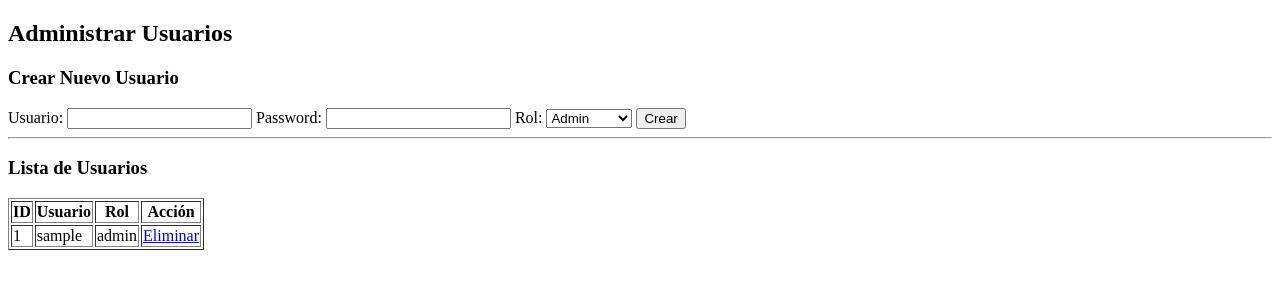
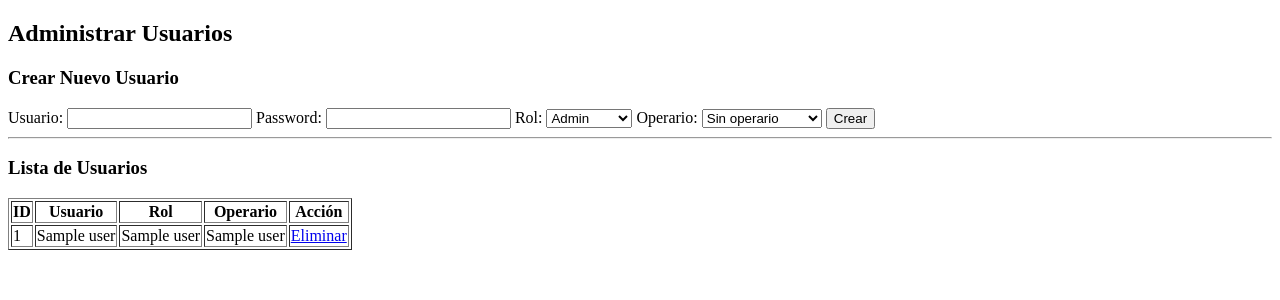
Before and after one commit to totalagroapps/produccion, a FastAPI app: page /usuarios in a window 1280 px wide. Shown: the part 104-404 px from the top of the page. Run offline with FastAPI, Linux system fonts and the light colour scheme; the visitor is signed in with stand-in values (Sample User, id 1); a database or web service that is not in the repository returns one stand-in record (values such as "Sample title").

Commit message:
usuarios

```diff
--- a/main.py
+++ b/main.py
@@ -9,7 +9,7 @@ from auth import login_user, require_admin, hash_password
 from database import db
 from routers.ordenes import router as ordenes_router
 from routers.usuarios import router as usuarios_router
-from routers.android import router as android_router
+from routers.android import router as android_router, guardar_registro_android, usuario_android_actual
 from routers.metricas import router as metricas_router, metricas_semanales
 from routers.bonos import router as bonos_router
 from routers.admin_tools import router as admin_tools_router
@@ -36,6 +36,8 @@ RUTAS_PUBLICAS_EXACTAS = {
     "/logout",
     "/registro_web",
     "/registro_android",
+    "/android/login",
+    "/android/me",
     "/operarios",
     "/maquinas",
     "/ordenes",
@@ -177,8 +179,11 @@ def crear():
         id SERIAL PRIMARY KEY,
         username TEXT UNIQUE NOT NULL,
         password TEXT NOT NULL,
-        role TEXT NOT NULL
+        role TEXT NOT NULL,
+        operario_id INTEGER
     )""")
+
+    c.execute("ALTER TABLE users ADD COLUMN IF NOT EXISTS operario_id INTEGER")
 
     # Crear admin inicial si no existe
     c.execute("SELECT * FROM users WHERE username = %s", ("admin",))
@@ -635,74 +640,8 @@ def logout(request: Request):
 # ================= REGISTRO PRODUCCION ANDROID =================
 
 @app.post("/registro_android")
-def registro_android(data: dict):
-
-    conn = db()
-    c = conn.cursor()
-
-    tiempo = int(data.get("tiempo", 0))
-
-    inicio = None
-    fin = None
-
-    if data.get("inicio") and data.get("fin"):
-        try:
-            inicio = datetime.fromisoformat(str(data["inicio"]).replace("Z", "+00:00"))
-            fin = datetime.fromisoformat(str(data["fin"]).replace("Z", "+00:00"))
-            tiempo = max(0, int((fin - inicio).total_seconds()))
-        except ValueError:
-            inicio = datetime.strptime(str(data["inicio"]), "%Y-%m-%d %H:%M:%S")
-            fin = datetime.strptime(str(data["fin"]), "%Y-%m-%d %H:%M:%S")
-            tiempo = max(0, int((fin - inicio).total_seconds()))
-
-    if not inicio or not fin:
-        fin = datetime.now()
-        inicio = fin - timedelta(seconds=tiempo)
-
-    c.execute("""
-    INSERT INTO registros_produccion
-    (operario_id, orden_id, actividad_id, cantidad, inicio, fin, tiempo)
-    VALUES (%s, %s, %s, %s, %s, %s, %s)
-    """, (
-        data["operario_id"],
-        data["orden_id"],
-        data["actividad_id"],
-        data["cantidad"],
-        inicio.strftime("%Y-%m-%d %H:%M:%S"),
-        fin.strftime("%Y-%m-%d %H:%M:%S"),
-        tiempo
-    ))
-
-    c.execute("""
-    UPDATE orden_actividades
-    SET cantidad_realizada = cantidad_realizada + %s
-    WHERE orden_id = %s AND actividad_id = %s
-    """, (data["cantidad"], data["orden_id"], data["actividad_id"]))
-
-    c.execute("""
-        SELECT SUM(cantidad_realizada), SUM(cantidad_total)
-        FROM orden_actividades
-        WHERE orden_id = %s
-    """, (data["orden_id"],))
-
-    row = c.fetchone()
-
-    if row and row[1] and row[1] > 0:
-        porcentaje = round((row[0] / row[1]) * 100, 2)
-    else:
-        porcentaje = 0
-
-    c.execute("""
-        UPDATE ordenes
-        SET porcentaje = %s,
-            estado = CASE WHEN %s >= 100 THEN 'CERRADA' ELSE estado END
-        WHERE id = %s
-    """, (porcentaje, porcentaje, data["orden_id"]))
-
-    conn.commit()
-    conn.close()
-
-    return {"status": "ok"}
+def registro_android(data: dict, usuario=Depends(usuario_android_actual)):
+    return guardar_registro_android(data, usuario["operario_id"])
 
 
 # ================= IMPORTAR =================
@@ -1110,31 +1049,55 @@ def ver_usuarios(request: Request):
 
     conn = db()
     c = conn.cursor()
-    c.execute("SELECT id, username, role FROM users")
+    c.execute("""
+        SELECT u.id, u.username, u.role, u.operario_id, COALESCE(o.nombre, '')
+        FROM users u
+        LEFT JOIN operarios o ON o.id = u.operario_id
+        ORDER BY u.id
+    """)
     usuarios = c.fetchall()
+
+    c.execute("SELECT id, nombre FROM operarios ORDER BY nombre")
+    operarios = c.fetchall()
+
     conn.close()
 
     return templates.TemplateResponse(
         request=request, name="usuarios.html", context={
         "request": request,
-        "usuarios": usuarios
+        "usuarios": usuarios,
+        "operarios": operarios
     })
 
 
 @app.post("/usuarios/crear")
-def crear_usuario(request: Request, username: str = Form(...), password: str = Form(...), role: str = Form(...)):
+def crear_usuario(
+    request: Request,
+    username: str = Form(...),
+    password: str = Form(...),
+    role: str = Form(...),
+    operario_id: str = Form("")
+):
 
     if not require_admin(request):
         return RedirectResponse("/admin", status_code=303)
 
     hashed = hash_password(password)
+    operario_id_valor = int(operario_id) if operario_id else None
+
+    if role == "operario" and not operario_id_valor:
+        return "Seleccione un operario para usuarios con rol operario"
+
+    if role != "operario":
+        operario_id_valor = None
+
     conn = db()
     c = conn.cursor()
 
     try:
         c.execute(
-            "INSERT INTO users (username, password, role) VALUES (%s, %s, %s)",
-            (username, hashed, role)
+            "INSERT INTO users (username, password, role, operario_id) VALUES (%s, %s, %s, %s)",
+            (username, hashed, role, operario_id_valor)
         )
         conn.commit()
     except Exception:
--- a/routers/android.py
+++ b/routers/android.py
@@ -1,8 +1,82 @@
-from fastapi import APIRouter, HTTPException
+import os
 from datetime import datetime, timedelta
+
+from fastapi import APIRouter, Header, HTTPException, Depends
+from itsdangerous import BadSignature, SignatureExpired, URLSafeTimedSerializer
+
+from auth import verify_password
 from database import db
 
 router = APIRouter()
+
+ANDROID_TOKEN_SALT = "android-operario-token"
+ANDROID_TOKEN_MAX_AGE = int(os.getenv("ANDROID_TOKEN_MAX_AGE", "2592000"))
+
+
+def token_serializer():
+    secret_key = os.getenv("SECRET_KEY")
+    if not secret_key:
+        raise HTTPException(status_code=500, detail="SECRET_KEY no configurado")
+    return URLSafeTimedSerializer(secret_key)
+
+
+def generar_token_android(user_id, username, role, operario_id):
+    return token_serializer().dumps(
+        {
+            "user_id": user_id,
+            "username": username,
+            "role": role,
+            "operario_id": operario_id,
+        },
+        salt=ANDROID_TOKEN_SALT,
+    )
+
+
+def leer_token_android(authorization: str = Header(default=None)):
+    if not authorization or not authorization.lower().startswith("bearer "):
+        raise HTTPException(status_code=401, detail="Token Android requerido")
+
+    token = authorization.split(" ", 1)[1].strip()
+
+    try:
+        return token_serializer().loads(
+            token,
+            salt=ANDROID_TOKEN_SALT,
+            max_age=ANDROID_TOKEN_MAX_AGE,
+        )
+    except SignatureExpired as exc:
+        raise HTTPException(status_code=401, detail="Sesion expirada") from exc
+    except BadSignature as exc:
+        raise HTTPException(status_code=401, detail="Token invalido") from exc
+
+
+def usuario_android_actual(payload: dict = Depends(leer_token_android)):
+    conn = db()
+    c = conn.cursor()
+    c.execute("""
+        SELECT u.id, u.username, u.role, u.operario_id, o.nombre
+        FROM users u
+        LEFT JOIN operarios o ON o.id = u.operario_id
+        WHERE u.id = %s
+    """, (payload.get("user_id"),))
+    row = c.fetchone()
+    conn.close()
+
+    if not row:
+        raise HTTPException(status_code=401, detail="Usuario no encontrado")
+
+    user_id, username, role, operario_id, operario_nombre = row
+
+    if role != "operario" or not operario_id:
+        raise HTTPException(status_code=403, detail="Usuario Android sin operario asignado")
+
+    return {
+        "user_id": user_id,
+        "username": username,
+        "role": role,
+        "operario_id": operario_id,
+        "operario_nombre": operario_nombre,
+    }
 
 
 def campo_entero(data: dict, *nombres: str) -> int:
@@ -29,13 +103,71 @@ def fecha_android(valor):
         return datetime.strptime(str(valor), "%Y-%m-%d %H:%M:%S")
 
 
+@router.post("/android/login")
+def login_android(data: dict):
+    username = str(data.get("username") or data.get("usuario") or "").strip()
+    password = str(data.get("password") or data.get("clave") or "")
+
+    if not username or not password:
+        raise HTTPException(status_code=400, detail="Usuario y password son requeridos")
+
+    conn = db()
+    c = conn.cursor()
+    c.execute("""
+        SELECT u.id, u.username, u.password, u.role, u.operario_id, o.nombre
+        FROM users u
+        LEFT JOIN operarios o ON o.id = u.operario_id
+        WHERE u.username = %s
+    """, (username,))
+    row = c.fetchone()
+    conn.close()
+
+    if not row or not verify_password(password, row[2]):
+        raise HTTPException(status_code=401, detail="Usuario o password incorrecto")
+
+    user_id, username, _, role, operario_id, operario_nombre = row
+
+    if role != "operario" or not operario_id:
+        raise HTTPException(status_code=403, detail="Este usuario no tiene operario asignado")
+
+    token = generar_token_android(user_id, username, role, operario_id)
+
+    return {
+        "token": token,
+        "token_type": "bearer",
+        "expires_in": ANDROID_TOKEN_MAX_AGE,
+        "usuario": {
+            "id": user_id,
+            "username": username,
+            "role": role,
+        },
+        "operario": {
+            "id": operario_id,
+            "nombre": operario_nombre,
+        },
+    }
+
+
+@router.get("/android/me")
+def android_me(usuario=Depends(usuario_android_actual)):
+    return {
+        "usuario": {
+            "id": usuario["user_id"],
+            "username": usuario["username"],
+            "role": usuario["role"],
+        },
+        "operario": {
+            "id": usuario["operario_id"],
+            "nombre": usuario["operario_nombre"],
+        },
+    }
+
+
 # ================= REGISTRO ANDROID =================
 
-@router.post("/registro_android")
-def registro_android(data: dict):
+def guardar_registro_android(data: dict, operario_id: int):
 
     try:
-        operario_id = campo_entero(data, "operario_id", "operario")
         orden_id = campo_entero(data, "orden_id", "orden")
         actividad_id = campo_entero(data, "actividad_id", "actividad")
         cantidad = campo_entero(data, "cantidad")
@@ -106,6 +238,11 @@ def registro_android(data: dict):
     conn.close()
 
     return {"status":"ok"}
+
+
+@router.post("/registro_android")
+def registro_android(data: dict, usuario=Depends(usuario_android_actual)):
+    return guardar_registro_android(data, usuario["operario_id"])
 
 
 # ================= LISTAS PARA ANDROID =================
--- a/templates/usuarios.html
+++ b/templates/usuarios.html
@@ -18,6 +18,13 @@
         <option value="supervisor">Supervisor</option>
         <option value="operario">Operario</option>
     </select>
+    Operario:
+    <select name="operario_id">
+        <option value="">Sin operario</option>
+        {% for op in operarios %}
+        <option value="{{ op[0] }}">{{ op[1] }}</option>
+        {% endfor %}
+    </select>
     <button type="submit">Crear</button>
 </form>
 
@@ -29,6 +36,7 @@
         <th>ID</th>
         <th>Usuario</th>
         <th>Rol</th>
+        <th>Operario</th>
         <th>Acción</th>
     </tr>
 
@@ -37,6 +45,7 @@
         <td>{{ u[0] }}</td>
         <td>{{ u[1] }}</td>
         <td>{{ u[2] }}</td>
+        <td>{{ u[4] or "-" }}</td>
         <td>
             <a href="/usuarios/eliminar/{{ u[0] }}">Eliminar</a>
         </td>
```
Also changed, not shown: routers/usuarios.py (+28 -5 lines).
